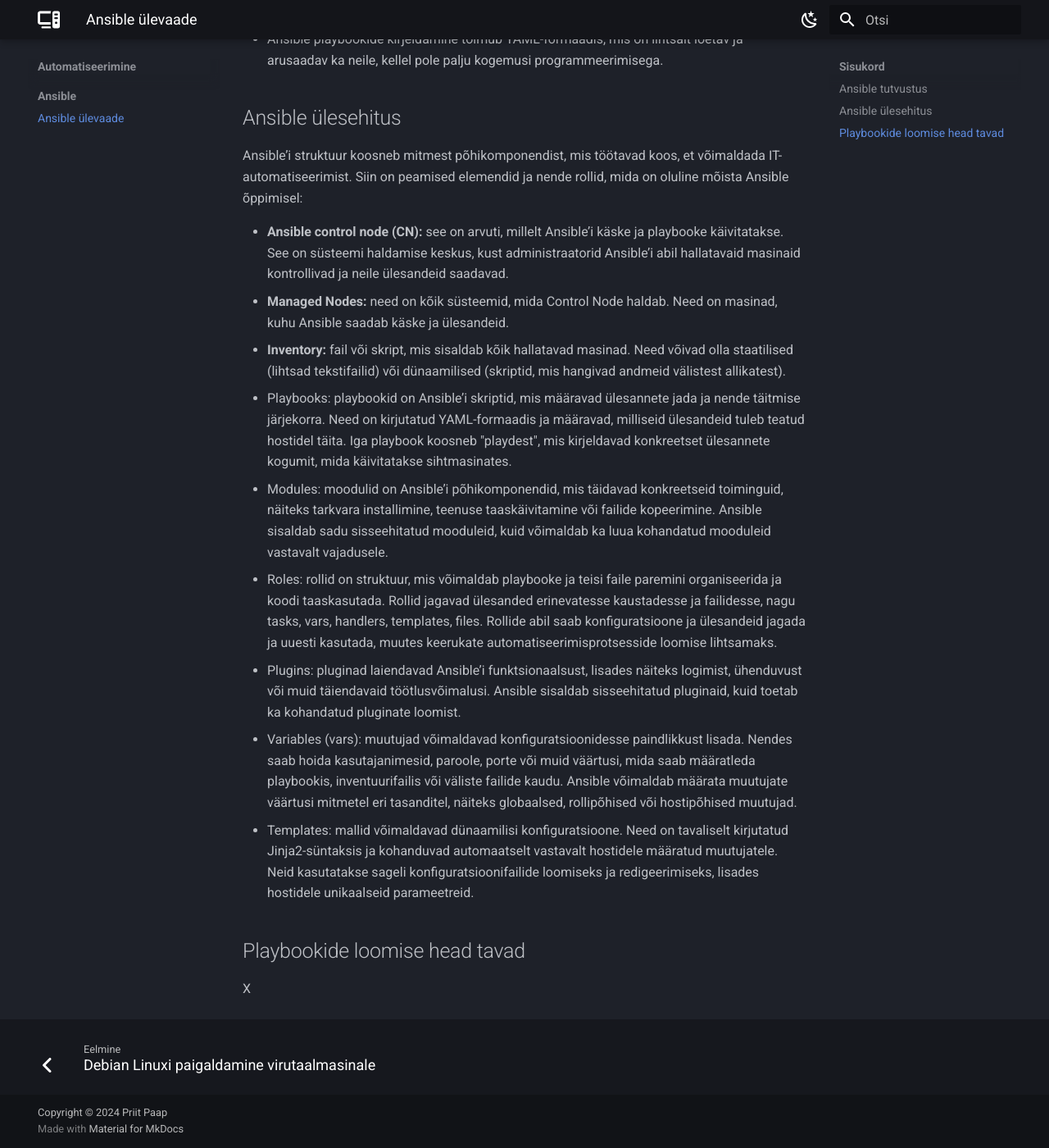
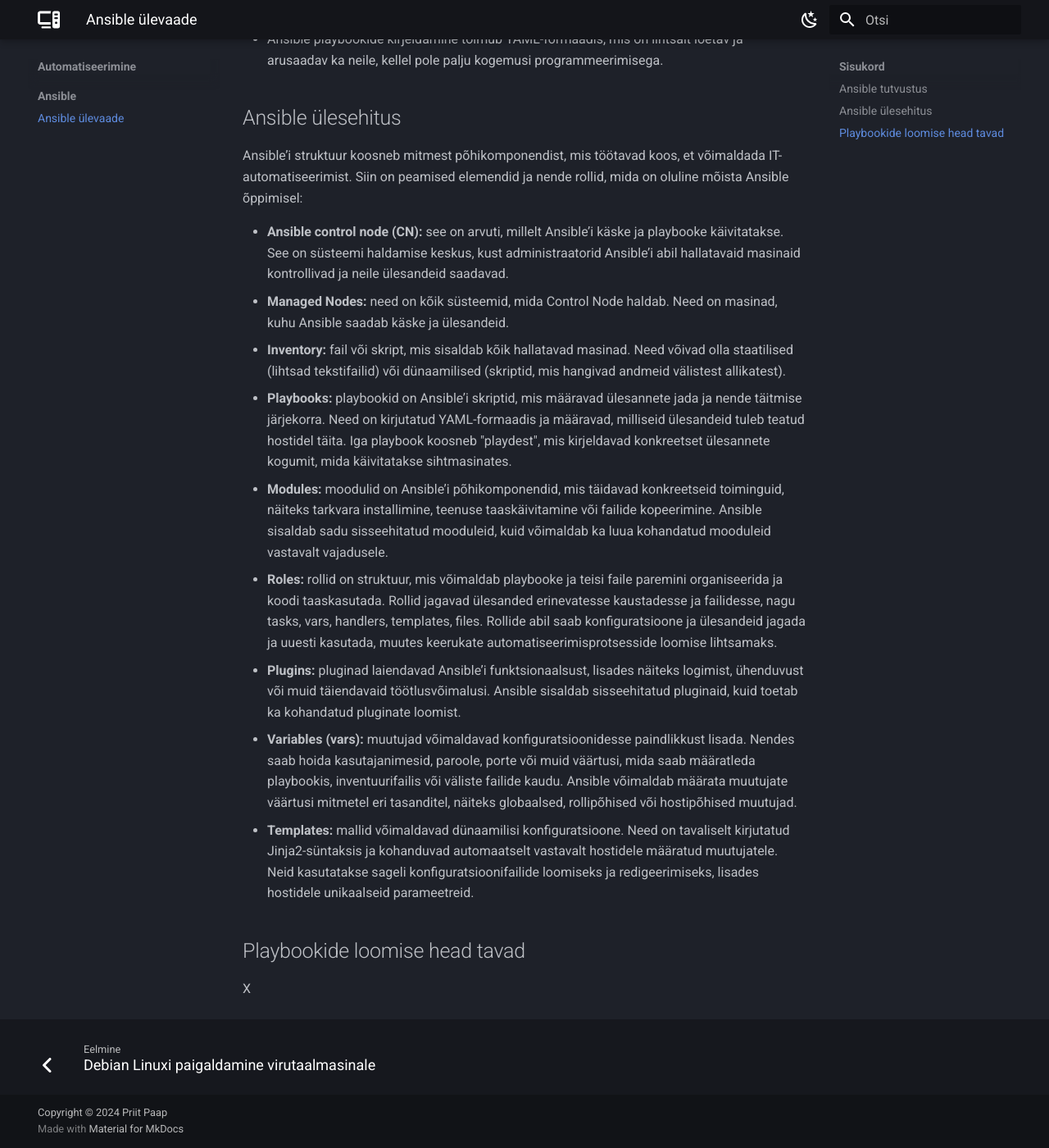
Before and after one commit to priitpaap/priitpaap.github.io, an MkDocs documentation site: the page built from docs/ansibleintro.md, in a window 1280 px wide and 1400 px high, scrolled down 936 px. Shown: the whole window at 82% size. Built offline with MkDocs 1.6.1 and Material for MkDocs 9.7.7, drawn with Linux system fonts in a browser that asks for light colours; part of the change alters nothing that is shown.

```diff
--- a/docs/ansibleintro.md
+++ b/docs/ansibleintro.md
@@ -24,12 +24,12 @@ Ansible’i struktuur koosneb mitmest põhikomponendist, mis töötavad koos, et
 - **Ansible control node (CN):** see on arvuti, millelt Ansible’i käske ja playbooke käivitatakse. See on süsteemi haldamise keskus, kust administraatorid Ansible’i abil hallatavaid masinaid kontrollivad ja neile ülesandeid saadavad.
 - **Managed Nodes:** need on kõik süsteemid, mida Control Node haldab. Need on masinad, kuhu Ansible saadab käske ja ülesandeid.
 - **Inventory:** fail või skript, mis sisaldab kõik hallatavad masinad. Need võivad olla staatilised (lihtsad tekstifailid) või dünaamilised (skriptid, mis hangivad andmeid välistest allikatest).
-- Playbooks: playbookid on Ansible’i skriptid, mis määravad ülesannete jada ja nende täitmise järjekorra. Need on kirjutatud YAML-formaadis ja määravad, milliseid ülesandeid tuleb teatud hostidel täita. Iga playbook koosneb "playdest", mis kirjeldavad konkreetset ülesannete kogumit, mida käivitatakse sihtmasinates.
-- Modules: moodulid on Ansible’i põhikomponendid, mis täidavad konkreetseid toiminguid, näiteks tarkvara installimine, teenuse taaskäivitamine või failide kopeerimine. Ansible sisaldab sadu sisseehitatud mooduleid, kuid võimaldab ka luua kohandatud mooduleid vastavalt vajadusele.
-- Roles: rollid on struktuur, mis võimaldab playbooke ja teisi faile paremini organiseerida ja koodi taaskasutada. Rollid jagavad ülesanded erinevatesse kaustadesse ja failidesse, nagu tasks, vars, handlers, templates, files. Rollide abil saab konfiguratsioone ja ülesandeid jagada ja uuesti kasutada, muutes keerukate automatiseerimisprotsesside loomise lihtsamaks.
-- Plugins: pluginad laiendavad Ansible’i funktsionaalsust, lisades näiteks logimist, ühenduvust või muid täiendavaid töötlusvõimalusi. Ansible sisaldab sisseehitatud pluginaid, kuid toetab ka kohandatud pluginate loomist.
-- Variables (vars): muutujad võimaldavad konfiguratsioonidesse paindlikkust lisada. Nendes saab hoida kasutajanimesid, paroole, porte või muid väärtusi, mida saab määratleda playbookis, inventuurifailis või väliste failide kaudu. Ansible võimaldab määrata muutujate väärtusi mitmetel eri tasanditel, näiteks globaalsed, rollipõhised või hostipõhised muutujad.
-- Templates: mallid võimaldavad dünaamilisi konfiguratsioone. Need on tavaliselt kirjutatud Jinja2-süntaksis ja kohanduvad automaatselt vastavalt hostidele määratud muutujatele. Neid kasutatakse sageli konfiguratsioonifailide loomiseks ja redigeerimiseks, lisades hostidele unikaalseid parameetreid.
+- **Playbooks:** playbookid on Ansible’i skriptid, mis määravad ülesannete jada ja nende täitmise järjekorra. Need on kirjutatud YAML-formaadis ja määravad, milliseid ülesandeid tuleb teatud hostidel täita. Iga playbook koosneb "playdest", mis kirjeldavad konkreetset ülesannete kogumit, mida käivitatakse sihtmasinates.
+- **Modules:** moodulid on Ansible’i põhikomponendid, mis täidavad konkreetseid toiminguid, näiteks tarkvara installimine, teenuse taaskäivitamine või failide kopeerimine. Ansible sisaldab sadu sisseehitatud mooduleid, kuid võimaldab ka luua kohandatud mooduleid vastavalt vajadusele.
+- **Roles:** rollid on struktuur, mis võimaldab playbooke ja teisi faile paremini organiseerida ja koodi taaskasutada. Rollid jagavad ülesanded erinevatesse kaustadesse ja failidesse, nagu tasks, vars, handlers, templates, files. Rollide abil saab konfiguratsioone ja ülesandeid jagada ja uuesti kasutada, muutes keerukate automatiseerimisprotsesside loomise lihtsamaks.
+- **Plugins:** pluginad laiendavad Ansible’i funktsionaalsust, lisades näiteks logimist, ühenduvust või muid täiendavaid töötlusvõimalusi. Ansible sisaldab sisseehitatud pluginaid, kuid toetab ka kohandatud pluginate loomist.
+- **Variables (vars):** muutujad võimaldavad konfiguratsioonidesse paindlikkust lisada. Nendes saab hoida kasutajanimesid, paroole, porte või muid väärtusi, mida saab määratleda playbookis, inventuurifailis või väliste failide kaudu. Ansible võimaldab määrata muutujate väärtusi mitmetel eri tasanditel, näiteks globaalsed, rollipõhised või hostipõhised muutujad.
+- **Templates:** mallid võimaldavad dünaamilisi konfiguratsioone. Need on tavaliselt kirjutatud Jinja2-süntaksis ja kohanduvad automaatselt vastavalt hostidele määratud muutujatele. Neid kasutatakse sageli konfiguratsioonifailide loomiseks ja redigeerimiseks, lisades hostidele unikaalseid parameetreid.
 
 ## Playbookide loomise head tavad
 
```
